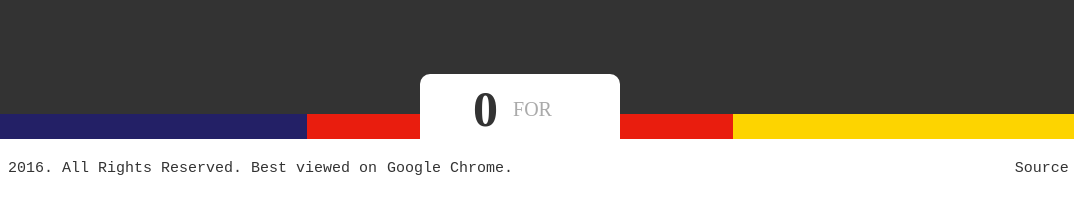
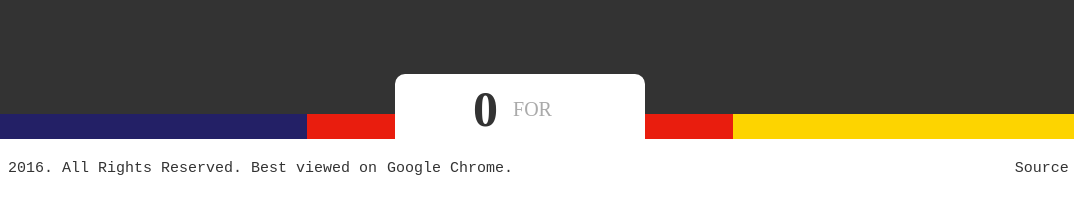
Before and after one commit to sturdynut/who-said-wat, a website: page public/index.html in a window 1280 px wide. Shown: the part 661-858 px from the top of the page, 120-1194 px from the left. Drawn offline with nearby package versions, Linux system fonts and the light colour scheme; some packages are replaced by stand-ins of ours; no server answers; a web font is replaced by a local one.

Commit message:
Update points container style

```diff
--- a/public/css/main.css
+++ b/public/css/main.css
@@ -575,7 +575,7 @@ candidates {
   flex-direction: row;
   align-items: center;
   justify-content: center;
-  width: 180px;
+  width: 230px;
   position: absolute;
   left: 50%;
   transform: translateX(-50%);
```
